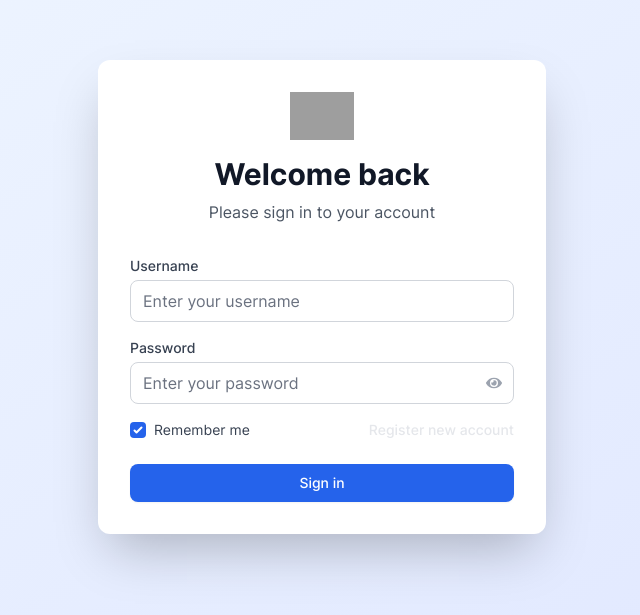
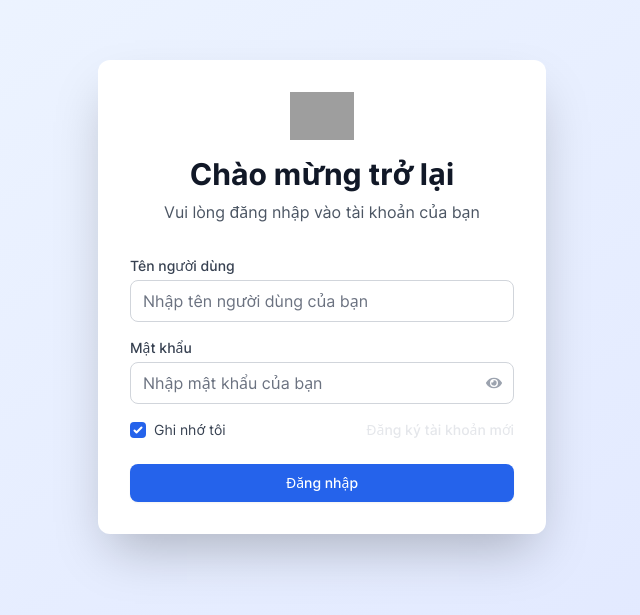
Before and after one commit to ngnclht1102/children_point_web, a Next.js app: page / in a window 1280 px wide. Shown: the part 103-718 px from the top of the page, without its empty margins (318-958 px from the left). Built offline with nearby package versions, Linux system fonts and the light colour scheme; grey boxes are pictures that could not be loaded.

Commit message:
chore(translate): update login page to use vietnamese only

```diff
--- a/src/pages/index.tsx
+++ b/src/pages/index.tsx
@@ -2,10 +2,8 @@
 import { useState, useCallback, useEffect } from 'react';
 import { FaEye, FaEyeSlash } from 'react-icons/fa';
 import { getAuthToken, nonAuthorizedFetch } from '@/lib/api';
-
 const Index = () => {
   const [showSignup, setShowSignup] = useState(false);
-
   const [formData, setFormData] = useState<any>({
     username: '',
     password: '',
@@ -15,47 +13,43 @@ const Index = () => {
   const [errors, setErrors] = useState<any>({});
   const [showPassword, setShowPassword] = useState(false);
   const [isLoading, setIsLoading] = useState(false);
-
   useEffect(() => {
     const token = getAuthToken();
     if (token) window.location.href = '/child_dashboard';
   }, []);
-
   const validateForm = useCallback(() => {
     const newErrors: any = {};
     if (!formData.username) {
-      newErrors.username = 'Username is required';
+      newErrors.username = 'Tên người dùng là bắt buộc';
     } else if (formData.username.length < 3) {
-      newErrors.username = 'Username must be at least 3 characters';
+      newErrors.username = 'Tên người dùng phải có ít nhất 3 ký tự';
     }
     if (!formData.password) {
-      newErrors.password = 'Password is required';
+      newErrors.password = 'Mật khẩu là bắt buộc';
     } else if (formData.password.length < 6) {
-      newErrors.password = 'Password must be at least 6 characters';
+      newErrors.password = 'Mật khẩu phải có ít nhất 6 ký tự';
     }
     setErrors(newErrors);
     return Object.keys(newErrors).length === 0;
   }, [formData]);
-
   const validateRegisterForm = useCallback(() => {
     const newErrors: any = {};
     if (!formData.username) {
-      newErrors.username = 'Username is required';
+      newErrors.username = 'Tên người dùng là bắt buộc';
     } else if (formData.username.length < 3) {
-      newErrors.username = 'Username must be at least 3 characters';
+      newErrors.username = 'Tên người dùng phải có ít nhất 3 ký tự';
     }
     if (!formData.password) {
-      newErrors.password = 'Password is required';
+      newErrors.password = 'Mật khẩu là bắt buộc';
     } else if (formData.password.length < 6) {
-      newErrors.password = 'Password must be at least 6 characters';
+      newErrors.password = 'Mật khẩu phải có ít nhất 6 ký tự';
     }
     if (!formData.fullName) {
-      newErrors.fullName = 'Full name is required';
+      newErrors.fullName = 'Họ và tên là bắt buộc';
     }
     setErrors(newErrors);
     return Object.keys(newErrors).length === 0;
   }, [formData]);
-
   const handleSubmit = async (e: any) => {
     e.preventDefault();
     if (validateForm()) {
@@ -71,45 +65,42 @@ const Index = () => {
             password: formData.password,
           }),
         });
-
         if (!response.ok) {
           const errorData = await response.json();
           throw {
             response: { data: errorData },
-            message: `HTTP error! status: ${response.status}`,
+            message: `Lỗi HTTP! trạng thái: ${response.status}`,
           };
         }
-
         const data = await response.json();
-        console.log('Login successful:', data);
-
-        // Store token in localStorage
+        console.log('Đăng nhập thành công:', data);
+        // Lưu token vào localStorage
         if (data.token) {
-          // Assuming the token is in the response as data.token
+          // Giả sử token nằm trong phản hồi dưới dạng data.token
           localStorage.setItem('authToken', data.token);
-          // Optionally, redirect the user or perform other actions
-          console.log('Token stored in localStorage');
-          // Example redirect:
+          // Tùy chọn, chuyển hướng người dùng hoặc thực hiện các hành động khác
+          console.log('Token đã được lưu trong localStorage');
+          // Ví dụ chuyển hướng:
           window.location.href = '/child_dashboard';
         } else {
-          console.error('Token not found in response.');
+          console.error('Không tìm thấy token trong phản hồi.');
           setErrors({
             ...errors,
-            general: 'Login successful, but token not received.',
+            general: 'Đăng nhập thành công, nhưng không nhận được token.',
           });
         }
       } catch (error: any) {
-        console.error('Login error:', error.response?.data || error.message);
+        console.error('Lỗi đăng nhập:', error.response?.data || error.message);
         setErrors({
           ...errors,
-          general: 'Login failed. Please check your credentials.',
+          general:
+            'Đăng nhập thất bại. Vui lòng kiểm tra thông tin đăng nhập của bạn.',
         });
       } finally {
         setIsLoading(false);
       }
     }
   };
-
   const handleRegisterSubmit = async (e: any) => {
     e.preventDefault();
     if (validateRegisterForm()) {
@@ -129,34 +120,28 @@ const Index = () => {
             }),
           }
         );
-
         if (!response.ok) {
           const errorData = await response.json();
           throw {
             response: { data: errorData },
-            message: `HTTP error! status: ${response.status}`,
+            message: `Lỗi HTTP! trạng thái: ${response.status}`,
           };
         }
-
         const data = await response.json();
-        console.log('Registration successful:', data);
-        setShowSignup(false); // Switch back to login view
-        setFormData({ username: '', password: '', rememberMe: false } as any); // Reset form
+        console.log('Đăng ký thành công:', data);
+        setShowSignup(false); // Chuyển về giao diện đăng nhập
+        setFormData({ username: '', password: '', rememberMe: false } as any); // Đặt lại biểu mẫu
       } catch (error: any) {
-        console.error(
-          'Registration error:',
-          error.response?.data || error.message
-        );
+        console.error('Lỗi đăng ký:', error.response?.data || error.message);
         setErrors({
           ...errors,
-          general: 'Registration failed. Please try again.',
+          general: 'Đăng ký thất bại. Vui lòng thử lại.',
         });
       } finally {
         setIsLoading(false);
       }
     }
   };
-
   const handleChange = (e: any) => {
     const { name, value, type, checked } = e.target;
     setFormData((prev: any) => ({
@@ -164,7 +149,6 @@ const Index = () => {
       [name]: type === 'checkbox' ? checked : value,
     }));
   };
-
   return (
     <div className='perspective-1000 flex min-h-screen items-center justify-center bg-gradient-to-br from-blue-50 to-indigo-100 p-4'>
       <div className='relative flex w-full justify-center gap-8'>
@@ -176,15 +160,16 @@ const Index = () => {
             <div className='text-center'>
               <img
                 src='https://images.unsplash.com/photo-1633409361618-c73427e4e206'
-                alt='Company Logo'
+                alt='Logo Công Ty'
                 className='mx-auto mb-4 h-12 w-auto'
               />
               <h2 className='mb-2 text-3xl font-bold text-gray-900'>
-                Welcome back
+                Chào mừng trở lại
               </h2>
-              <p className='text-gray-600'>Please sign in to your account</p>
+              <p className='text-gray-600'>
+                Vui lòng đăng nhập vào tài khoản của bạn
+              </p>
             </div>
-
             <form onSubmit={handleSubmit} className='mt-8 space-y-6'>
               <div className='space-y-4'>
                 <div>
@@ -192,7 +177,7 @@ const Index = () => {
                     htmlFor='username'
                     className='block text-sm font-medium text-gray-700'
                   >
-                    Username
+                    Tên người dùng
                   </label>
                   <div className='relative mt-1'>
                     <input
@@ -204,7 +189,7 @@ const Index = () => {
                       className={`block w-full appearance-none border px-3 py-2 ${
                         errors.username ? 'border-red-500' : 'border-gray-300'
                       } rounded-lg focus:border-transparent focus:outline-none focus:ring-2 focus:ring-blue-500`}
-                      placeholder='Enter your username'
+                      placeholder='Nhập tên người dùng của bạn'
                       value={formData.username}
                       onChange={handleChange}
                       aria-invalid={errors.username ? 'true' : 'false'}
@@ -216,13 +201,12 @@ const Index = () => {
                     </p>
                   )}
                 </div>
-
                 <div>
                   <label
                     htmlFor='password'
                     className='block text-sm font-medium text-gray-700'
                   >
-                    Password
+                    Mật khẩu
                   </label>
                   <div className='relative mt-1'>
                     <input
@@ -234,7 +218,7 @@ const Index = () => {
                       className={`block w-full appearance-none border py-2 pl-3 pr-10 ${
                         errors.password ? 'border-red-500' : 'border-gray-300'
                       } rounded-lg focus:border-transparent focus:outline-none focus:ring-2 focus:ring-blue-500`}
-                      placeholder='Enter your password'
+                      placeholder='Nhập mật khẩu của bạn'
                       value={formData.password}
                       onChange={handleChange}
                       aria-invalid={errors.password ? 'true' : 'false'}
@@ -244,7 +228,7 @@ const Index = () => {
                       onClick={() => setShowPassword(!showPassword)}
                       className='absolute inset-y-0 right-0 flex items-center pr-3'
                       aria-label={
-                        showPassword ? 'Hide password' : 'Show password'
+                        showPassword ? 'Ẩn mật khẩu' : 'Hiển thị mật khẩu'
                       }
                     >
                       {showPassword ? (
@@ -260,7 +244,6 @@ const Index = () => {
                     </p>
                   )}
                 </div>
-
                 <div className='flex items-center justify-between'>
                   <div className='flex items-center'>
                     <input
@@ -275,10 +258,9 @@ const Index = () => {
                       htmlFor='remember-me'
                       className='ml-2 block text-sm text-gray-700'
                     >
-                      Remember me
+                      Ghi nhớ tôi
                     </label>
                   </div>
-
                   <div className='text-sm'>
                     <button
                       type='button'
@@ -286,12 +268,11 @@ const Index = () => {
                       onClick={() => setShowSignup(!showSignup)}
                       className='font-medium text-gray-200 '
                     >
-                      Register new account
+                      Đăng ký tài khoản mới
                     </button>
                   </div>
                 </div>
               </div>
-
               <button
                 type='submit'
                 disabled={isLoading}
@@ -319,13 +300,12 @@ const Index = () => {
                     ></path>
                   </svg>
                 ) : (
-                  'Sign in'
+                  'Đăng nhập'
                 )}
               </button>
             </form>
           </div>
         )}
-
         {showSignup && (
           <div
             className='rotate-y-0 animate-slide-in-right w-full max-w-md translate-x-0 transform space-y-8 rounded-xl bg-white p-8 opacity-100 shadow-2xl transition-all duration-700 ease-in-out'
@@ -348,22 +328,20 @@ const Index = () => {
                     clipRule='evenodd'
                   />
                 </svg>
-                Back to Login
+                Quay lại Đăng nhập
               </button>
             </div>
-
             <div className='text-center'>
               <img
                 src='https://images.unsplash.com/photo-1633409361618-c73427e4e206'
-                alt='Company Logo'
+                alt='Logo Công Ty'
                 className='mx-auto mb-4 h-12 w-auto'
               />
               <h2 className='mb-2 text-3xl font-bold text-gray-900'>
-                Create Account
+                Tạo Tài Khoản
               </h2>
-              <p className='text-gray-600'>Register for a new account</p>
+              <p className='text-gray-600'>Đăng ký tài khoản mới</p>
             </div>
-
             <form onSubmit={handleRegisterSubmit} className='mt-8 space-y-6'>
               <div className='space-y-4'>
                 <div>
@@ -371,7 +349,7 @@ const Index = () => {
                     htmlFor='fullName'
                     className='block text-sm font-medium text-gray-700'
                   >
-                    Full Name
+                    Họ và tên
                   </label>
                   <div className='mt-1'>
                     <input
@@ -382,7 +360,7 @@ const Index = () => {
                       className={`block w-full appearance-none border px-3 py-2 ${
                         errors.fullName ? 'border-red-500' : 'border-gray-300'
                       } rounded-lg focus:border-transparent focus:outline-none focus:ring-2 focus:ring-blue-500`}
-                      placeholder='Enter your full name'
+                      placeholder='Nhập họ và tên của bạn'
                       value={formData.fullName}
                       onChange={handleChange}
                     />
@@ -393,13 +371,12 @@ const Index = () => {
                     </p>
                   )}
                 </div>
-
                 <div>
                   <label
                     htmlFor='register-password'
                     className='block text-sm font-medium text-gray-700'
                   >
-                    Password
+                    Mật khẩu
                   </label>
                   <div className='relative mt-1'>
                     <input
@@ -409,7 +386,7 @@ const Index = () => {
                       autoComplete='new-password'
                       required
                       className='block w-full appearance-none rounded-lg border border-gray-300 py-2 pl-3 pr-10 focus:border-transparent focus:outline-none focus:ring-2 focus:ring-blue-500'
-                      placeholder='Create a password'
+                      placeholder='Tạo mật khẩu'
                       value={formData.password}
                       onChange={handleChange}
                     />
@@ -418,7 +395,7 @@ const Index = () => {
                       onClick={() => setShowPassword(!showPassword)}
                       className='absolute inset-y-0 right-0 flex items-center pr-3'
                       aria-label={
-                        showPassword ? 'Hide password' : 'Show password'
+                        showPassword ? 'Ẩn mật khẩu' : 'Hiển thị mật khẩu'
                       }
                     >
                       {showPassword ? (
@@ -429,13 +406,12 @@ const Index = () => {
                     </button>
                   </div>
                 </div>
-
                 <div>
                   <label
                     htmlFor='confirm-password'
                     className='block text-sm font-medium text-gray-700'
                   >
-                    Confirm Password
+                    Xác nhận mật khẩu
                   </label>
                   <div className='relative mt-1'>
                     <input
@@ -445,7 +421,7 @@ const Index = () => {
                       autoComplete='new-password'
                       required
                       className='block w-full appearance-none rounded-lg border border-gray-300 py-2 pl-3 pr-10 focus:border-transparent focus:outline-none focus:ring-2 focus:ring-blue-500'
-                      placeholder='Confirm your password'
+                      placeholder='Xác nhận mật khẩu của bạn'
                       value={formData.confirmPassword}
                       onChange={handleChange}
                     />
@@ -454,7 +430,7 @@ const Index = () => {
                       onClick={() => setShowPassword(!showPassword)}
                       className='absolute inset-y-0 right-0 flex items-center pr-3'
                       aria-label={
-                        showPassword ? 'Hide password' : 'Show password'
+                        showPassword ? 'Ẩn mật khẩu' : 'Hiển thị mật khẩu'
                       }
                     >
                       {showPassword ? (
@@ -466,12 +442,11 @@ const Index = () => {
                   </div>
                 </div>
               </div>
-
               <button
                 type='submit'
                 className='flex w-full justify-center rounded-lg border border-transparent bg-blue-600 px-4 py-2 text-sm font-medium text-white shadow-sm transition-colors duration-200 hover:bg-blue-700 focus:outline-none focus:ring-2 focus:ring-blue-500 focus:ring-offset-2'
               >
-                Create Account
+                Tạo Tài Khoản
               </button>
             </form>
           </div>
@@ -480,5 +455,4 @@ const Index = () => {
     </div>
   );
 };
-
 export default Index;
```
